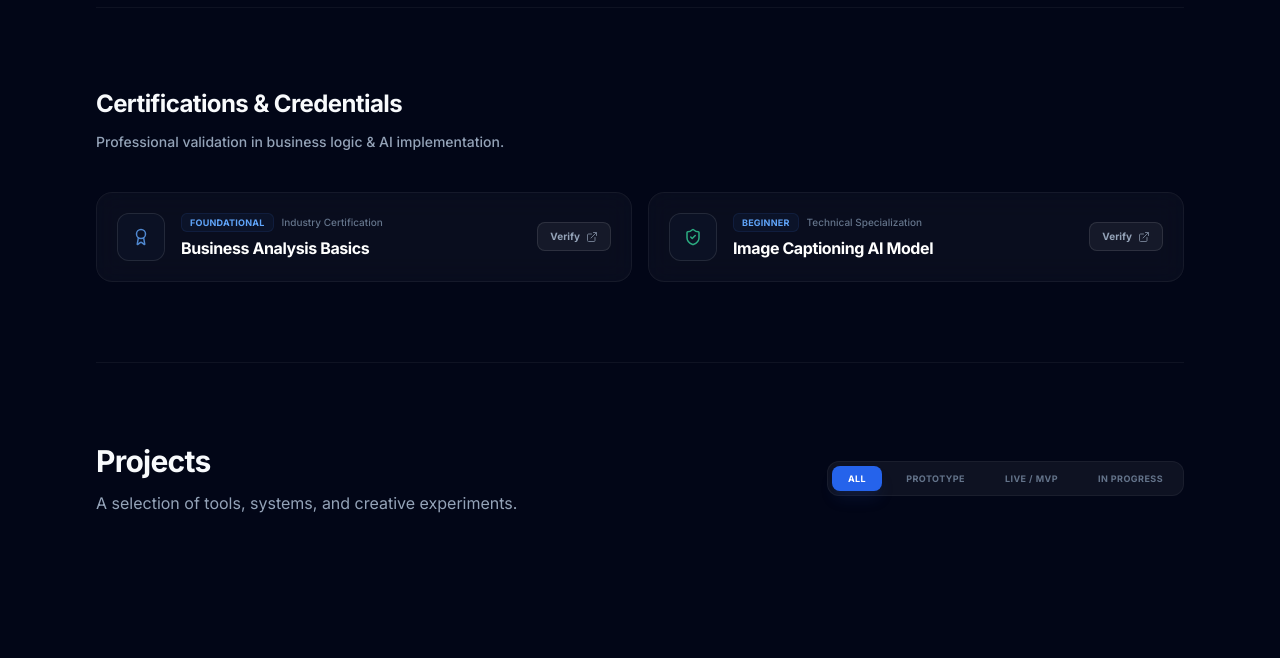
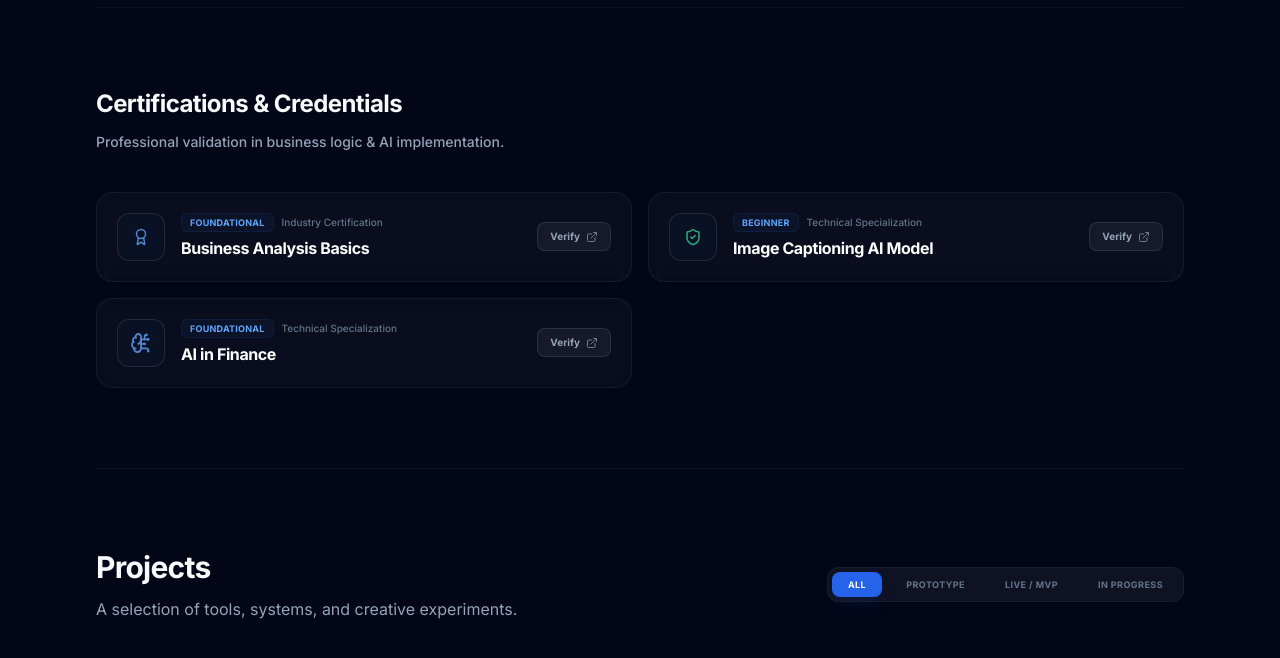
Before and after one commit to ayushmko73/AyushM.-Portfolio, a React (Vite) app: page / in a window 1280 px wide. Shown: the part 1950-2608 px from the top of the page. Built offline with nearby package versions, Linux system fonts and the light colour scheme.

Commit message:
feat: Add AI in Finance specialization
Includes the "AI in Finance" specialization to the list of technical specializations, enhancing the portfolio's representation of AI expertise.

```diff
--- a/constants.tsx
+++ b/constants.tsx
@@ -137,6 +137,13 @@
     level: 'Beginner',
     link: 'https://drive.google.com/file/d/1hX73fiDKgEsRmpyR-gHA8Qqf4WDau51p/view?usp=drivesdk',
     icon: 'ShieldCheck'
+  },
+  {
+    title: 'AI in Finance',
+    issuer: 'Technical Specialization',
+    level: 'Foundational',
+    link: 'https://drive.google.com/file/d/1IEYhqpzL0lL5VF9z5EBZv-5FRbVSHgGd/view?usp=drivesdk',
+    icon: 'BrainCircuit'
   }
 ];
 
```
